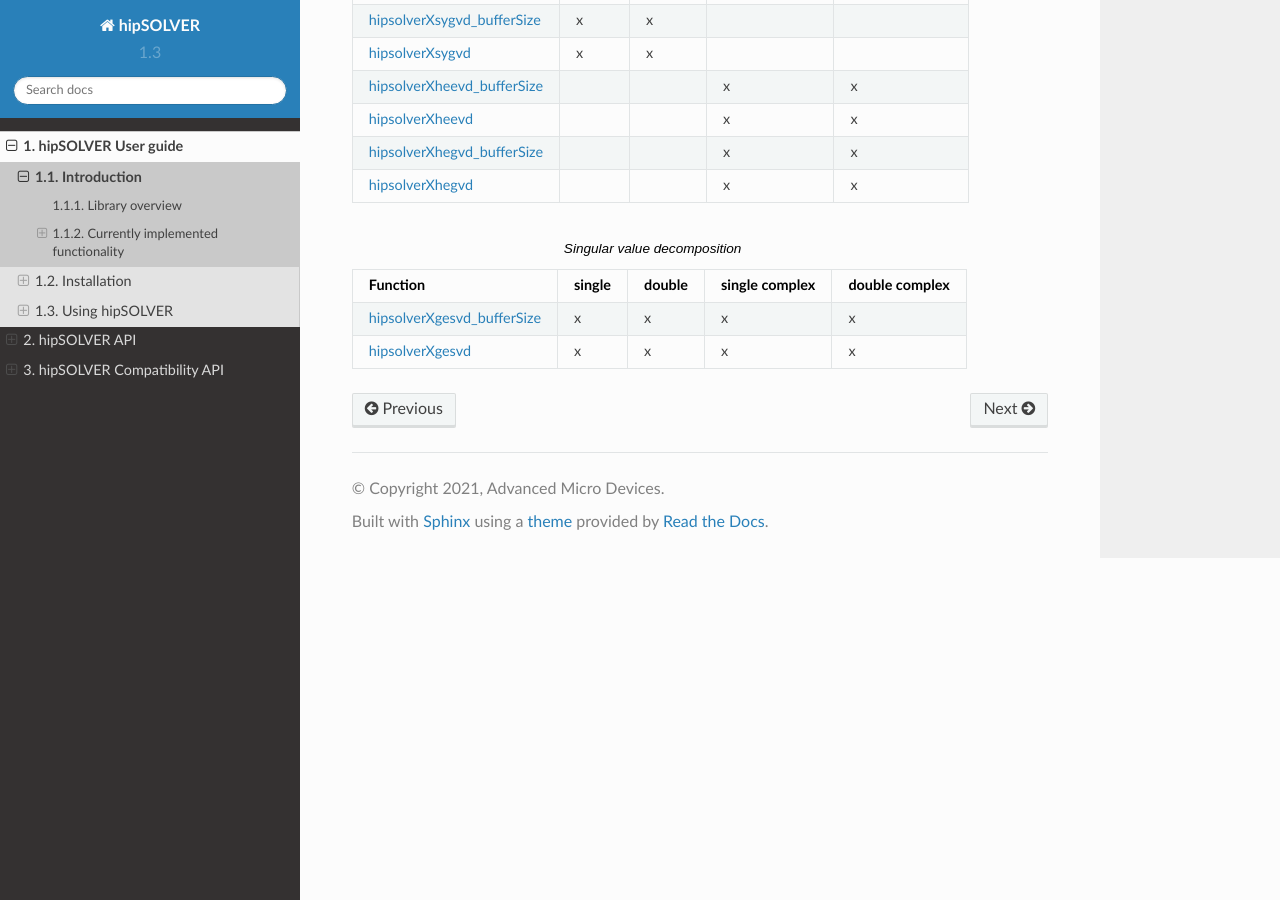
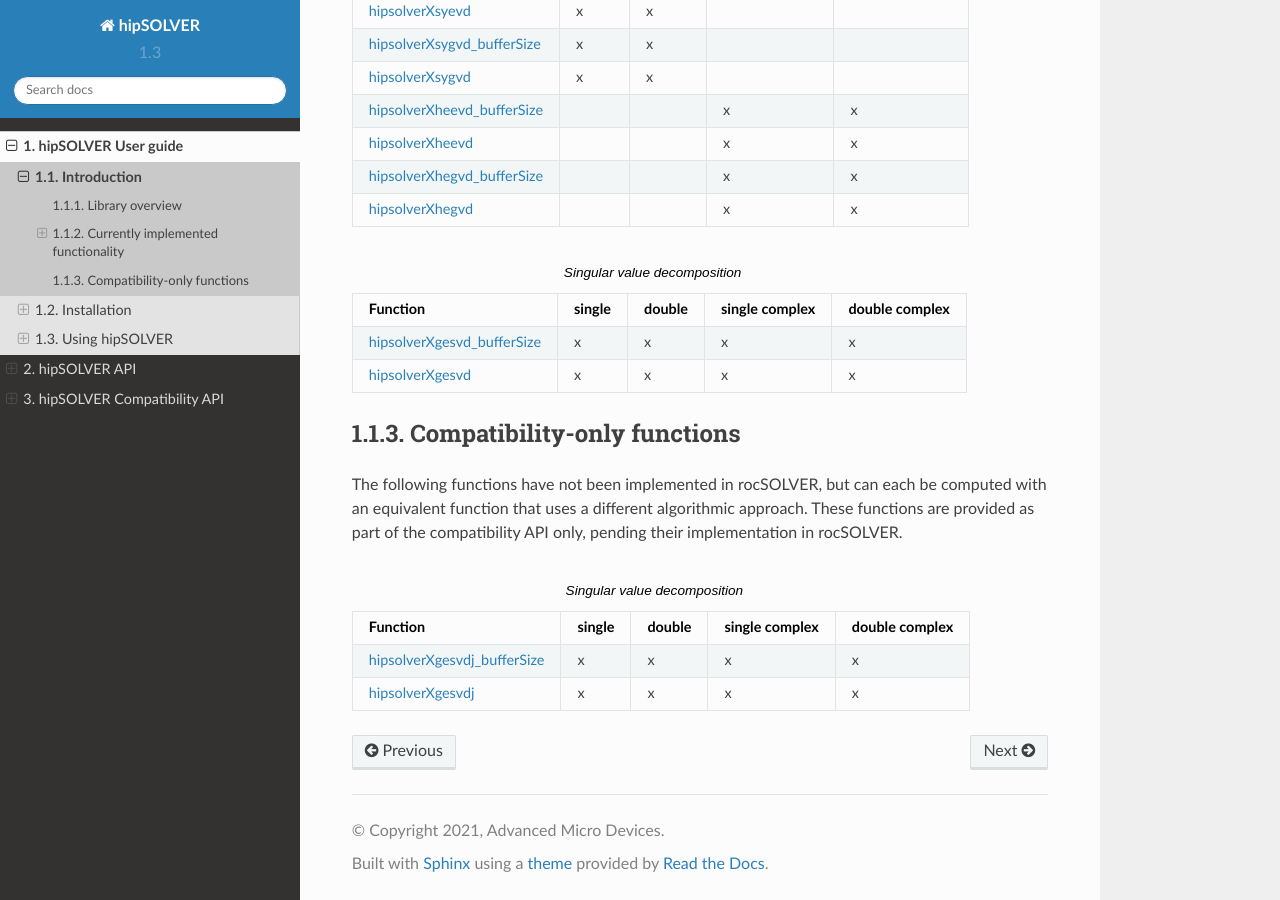
Before and after one commit to ROCm/hipSOLVER, a Sphinx documentation site: the page built from docs/source/userguide_intro.rst, in a window 1280 px wide and 900 px high, scrolled down 3546 px. Built offline with Sphinx 7.4.7 and the Read the Docs theme 2.0.0, drawn with Linux system fonts in a browser that asks for light colours; some of the changed text lies outside the part shown.

Commit message:
Updated documentation

```diff
--- a/docs/source/compat_types.rst
+++ b/docs/source/compat_types.rst
@@ -17,6 +17,10 @@
 hipsolverDnHandle_t
 --------------------
 .. doxygentypedef:: hipsolverDnHandle_t
+
+hipsolverGesvdjInfo_t
+----------------------
+.. doxygentypedef:: hipsolverGesvdjInfo_t
 
 hipsolverStatus_t
 --------------------
--- a/docs/source/userguide_intro.rst
+++ b/docs/source/userguide_intro.rst
@@ -137,3 +137,16 @@
 
     :ref:`hipsolverXgesvd_bufferSize <gesvd_bufferSize>`, x, x, x, x
     :ref:`hipsolverXgesvd <gesvd>`, x, x, x, x
+
+
+Compatibility-only functions
+====================================
+
+The following functions have not been implemented in rocSOLVER, but can each be computed with an equivalent function that uses a different algorithmic approach. These
+functions are provided as part of the compatibility API only, pending their implementation in rocSOLVER.
+
+.. csv-table:: Singular value decomposition
+    :header: "Function", "single", "double", "single complex", "double complex"
+
+    :ref:`hipsolverXgesvdj_bufferSize <compat_gesvdj_bufferSize>`, x, x, x, x
+    :ref:`hipsolverXgesvdj <compat_gesvdj>`, x, x, x, x
```
Also changed, not shown: CHANGELOG.md (+4 -0 lines), docs/source/compat_helperfunc.rst (+40 -0 lines), docs/source/compat_lapackfunc.rst (+24 -0 lines).
